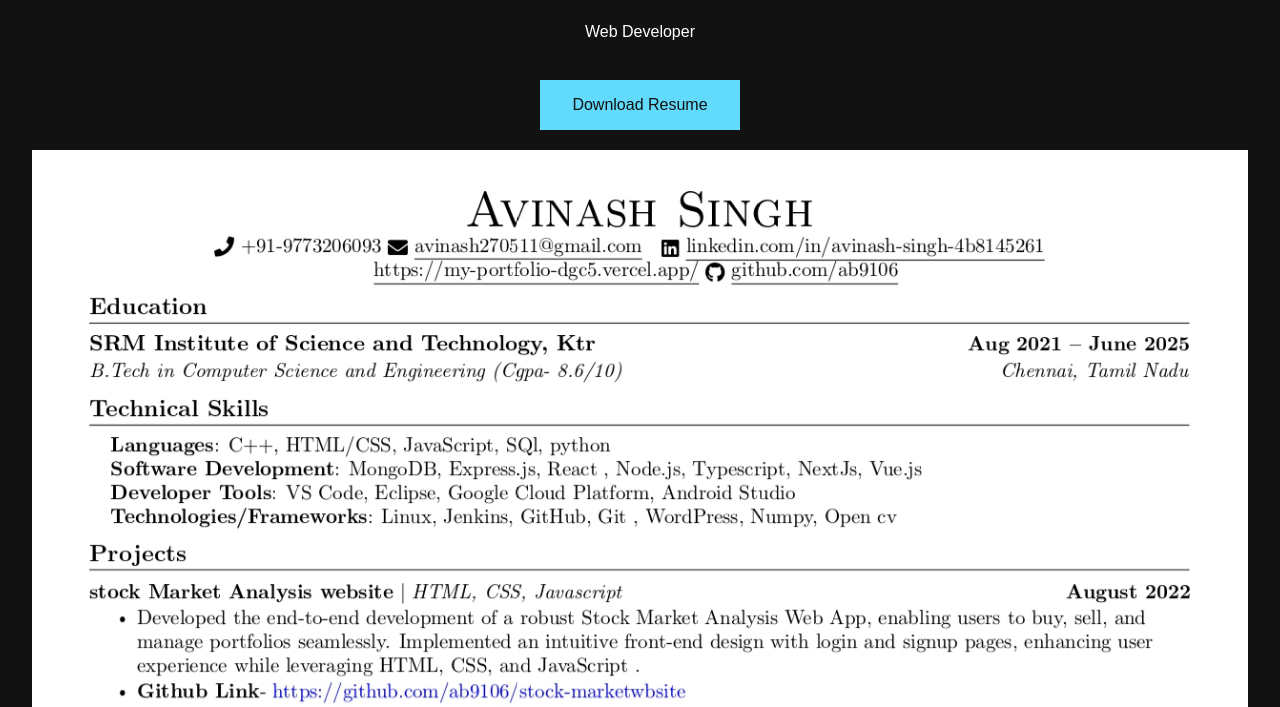
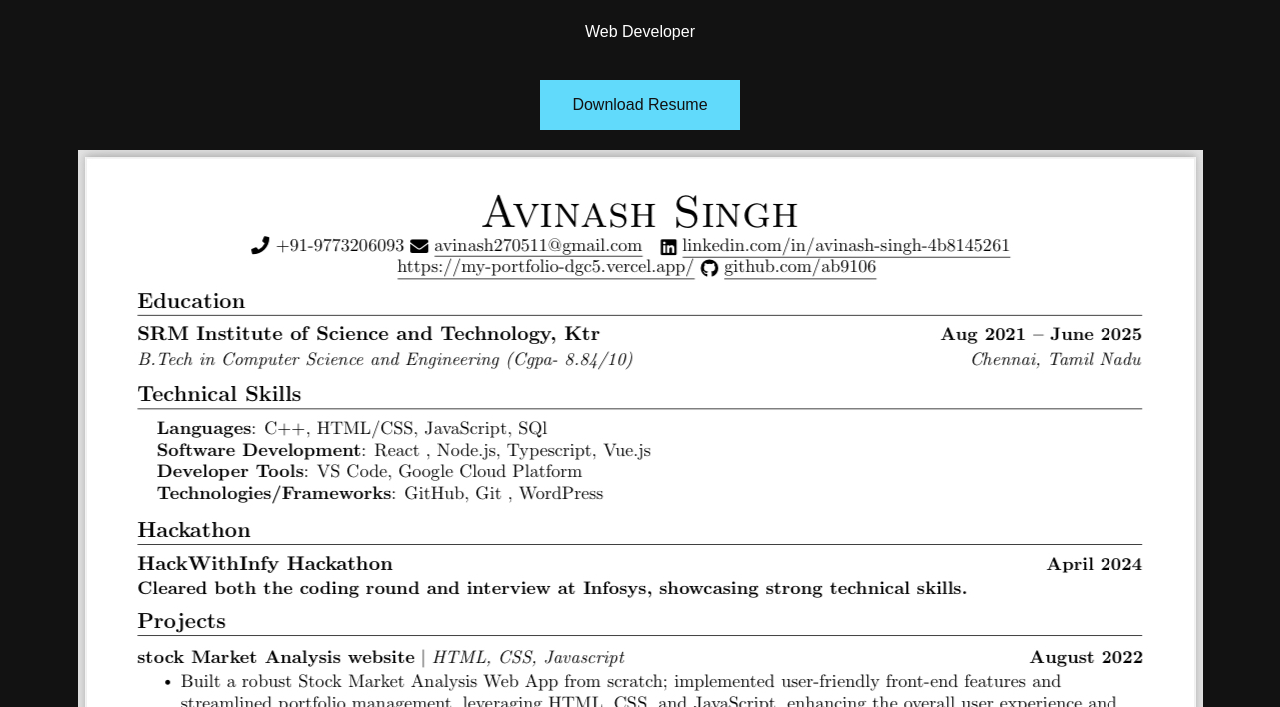
Before and after one commit to ab9106/My-portfolio, a plain HTML site: page My portfolio/resume.html in a window 1280 px wide. Shown: the part 93-800 px from the top of the page. Drawn offline with Linux system fonts and the light colour scheme.

Commit message:
Update resume.html

```diff
--- a/My portfolio/resume.html
+++ b/My portfolio/resume.html
@@ -80,7 +80,7 @@
     <p>Web Developer</p>
     <button onclick="downloadResume()">Download Resume</button>
     <!-- Replace 'path/to/your/resume-image.jpg' with the actual path to your resume picture -->
-     <img src="./images/projects/CURRENT RESUME 2_page-0001 (4).jpg" alt="Resume Picture">
+     <img src="./images/projects/IMG_5752.jpeg" alt="Resume Picture">
 
   </header>
 
```
